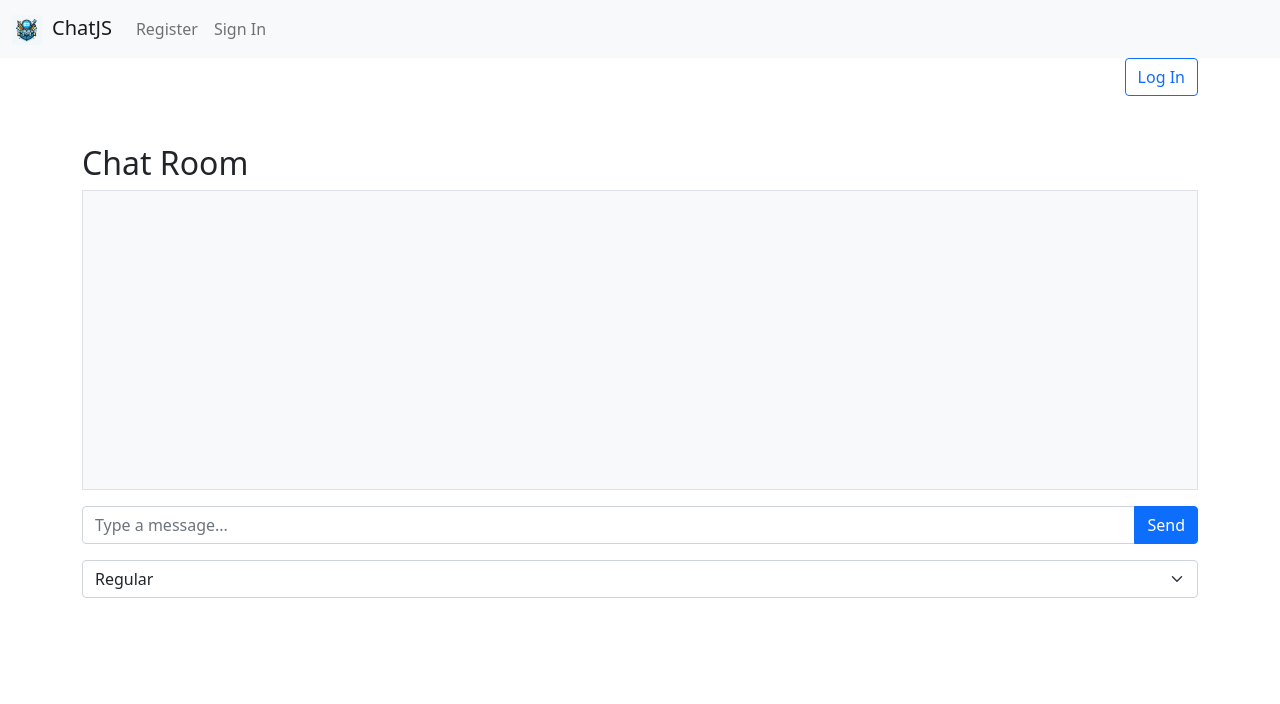
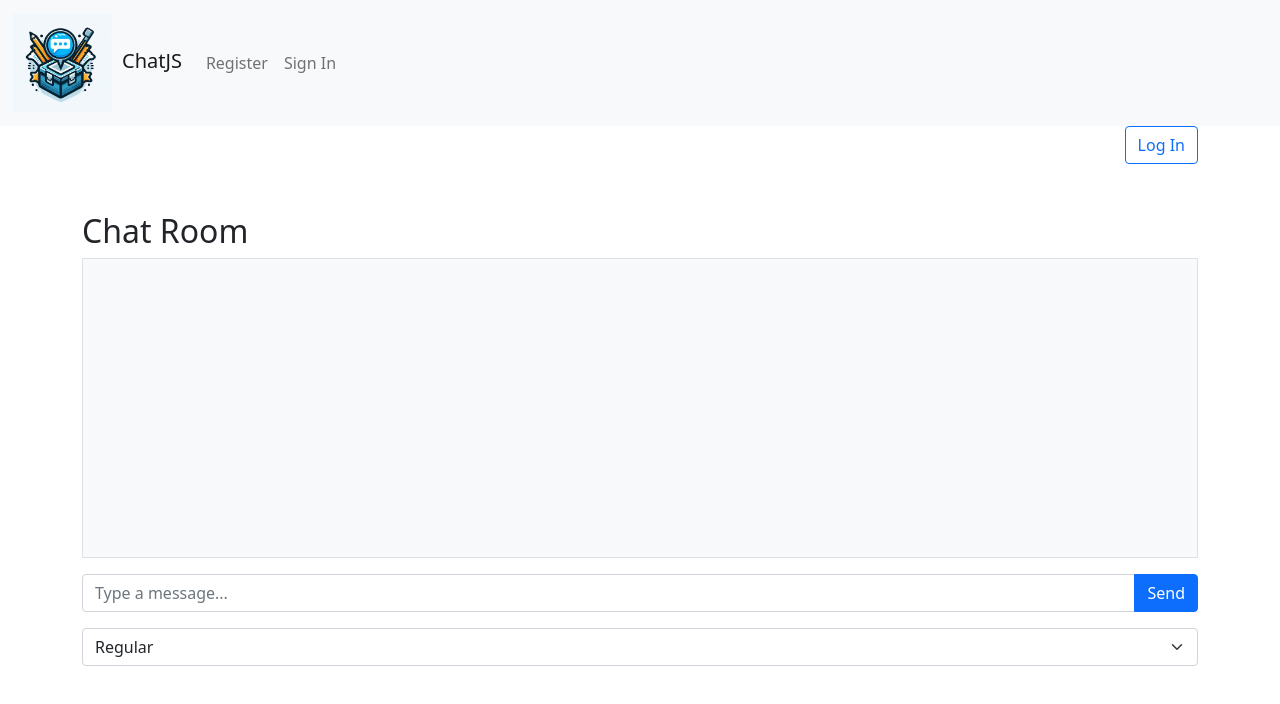
Before and after one commit to AmarTrivedi1/ChatJS, a website: page views/chatbox.html in a window 1280 px wide. Drawn offline with nearby package versions, Linux system fonts and the light colour scheme; no server answers.

Commit message:
changed logo size

```diff
--- a/views/chatbox.html
+++ b/views/chatbox.html
@@ -21,7 +21,7 @@
     <nav class="navbar navbar-expand-lg navbar-light bg-light">
         <div class="container-fluid">
             <a class="navbar-brand">
-                <img src="./images/logo.png" alt="ChatJS Logo" style="height: 30px; margin-right: 10px;">ChatJS
+                <img src="./images/logo.png" alt="ChatJS Logo" style="height: 100px; margin-right: 10px;">ChatJS
             </a>
           <button class="navbar-toggler" type="button" data-bs-toggle="collapse" data-bs-target="#navbarNav" aria-controls="navbarNav" aria-expanded="false" aria-label="Toggle navigation">
             <span class="navbar-toggler-icon"></span>
```
Also changed, not shown: views/login.html (+1 -1 lines), views/register.html (+1 -1 lines).
